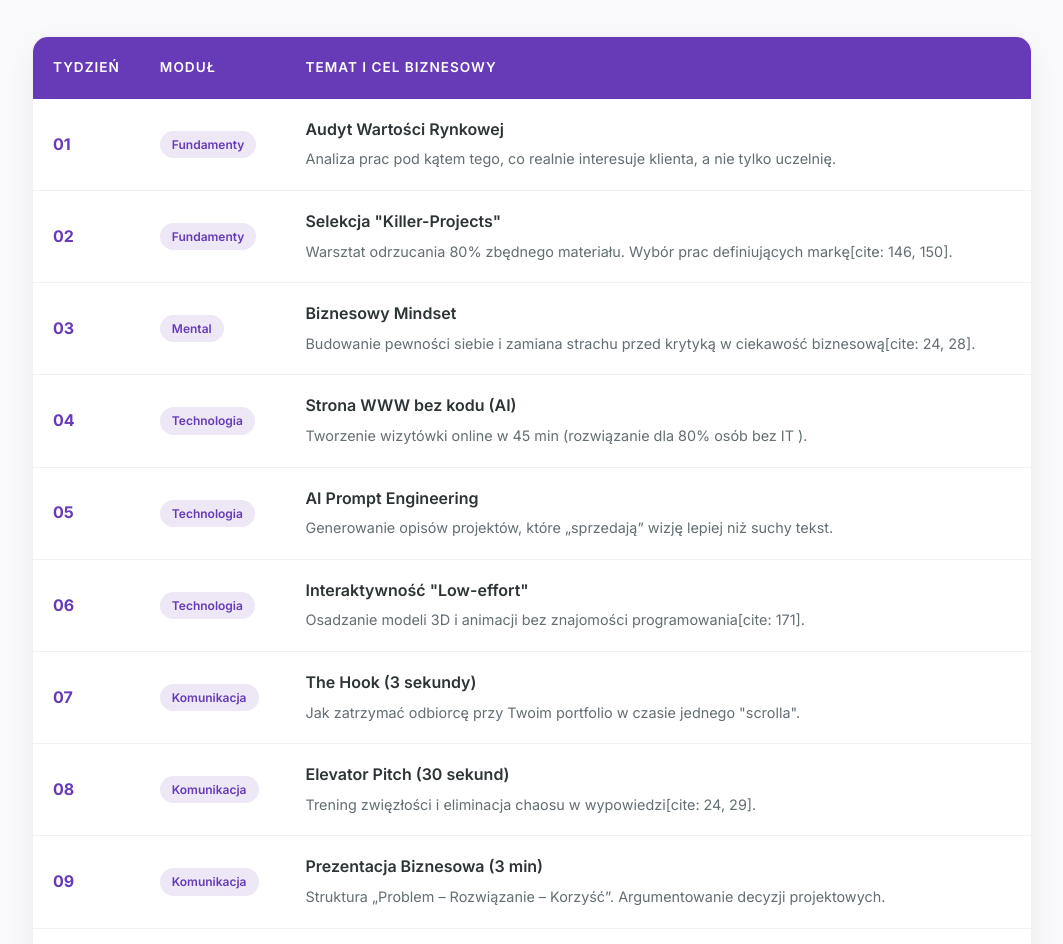
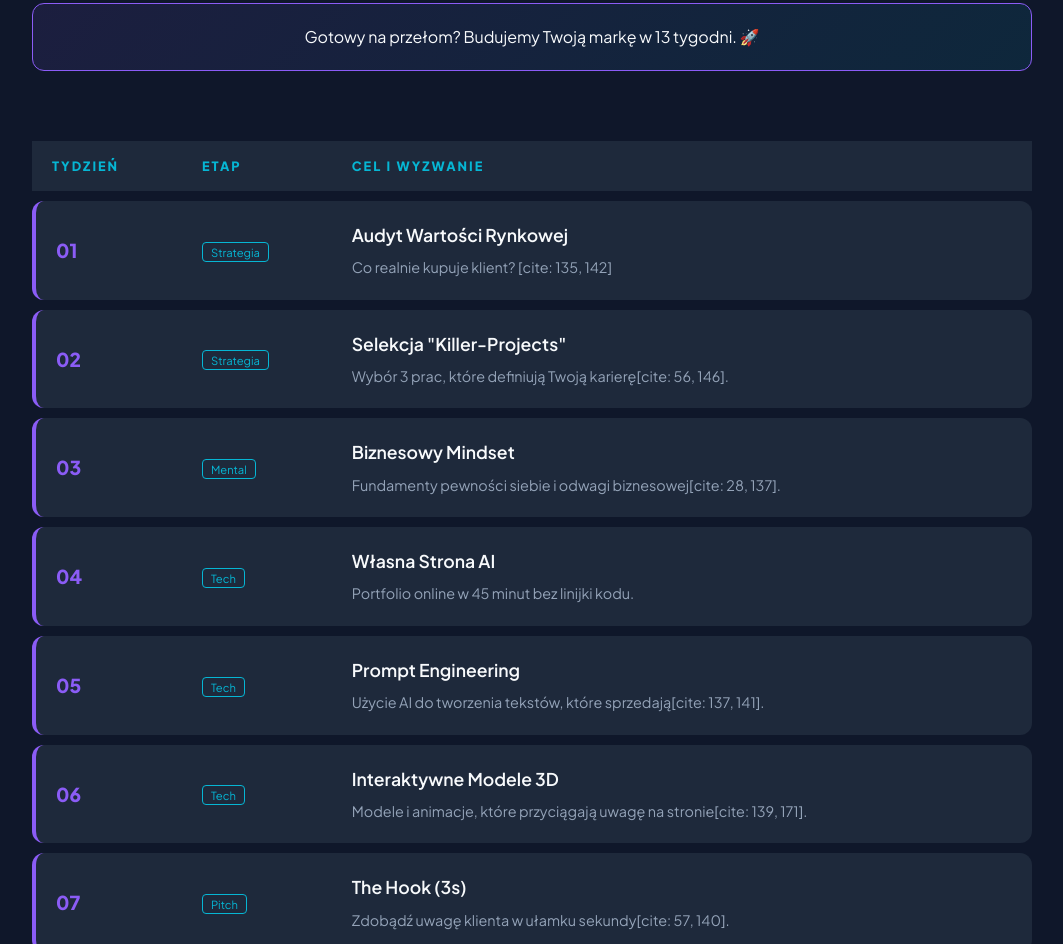
Before and after one commit to bart10152/interaktywneprezentacje, a plain HTML site: page index.html in a window 1280 px wide. Shown: the part 156-1100 px from the top of the page, without its empty margins (108-1171 px from the left). Drawn offline with Linux system fonts and the light colour scheme.

Commit message:
Update index.html

```diff
--- a/index.html
+++ b/index.html
@@ -2,32 +2,25 @@
 <html lang="pl">
 <head>
     <meta charset="UTF-8">
-    <meta name="viewport" content="width=device-width, initial-scale=1.0">
-    <title>Architekt Przedsiębiorczy | Harmonogram Zajęć</title>
-    <link href="https://fonts.googleapis.com/css2?family=Inter:wght@300;400;600;700&display=swap" rel="stylesheet">
+    <title>Architekt Przedsiębiorczy | Dashboard</title>
+    <link href="https://fonts.googleapis.com/css2?family=Plus+Jakarta+Sans:wght@300;400;600;800&display=swap" rel="stylesheet">
     <style>
         :root {
-            --primary: #673ab7; /* Purpura z raportu [cite: 3, 32] */
-            --primary-light: #ede7f6;
-            --accent: #ff4081;
-            --text-dark: #2d3436;
-            --text-light: #636e72;
-            --bg: #f9f9fb;
-            --white: #ffffff;
-        }
-
-        * {
-            margin: 0;
-            padding: 0;
-            box-sizing: border-box;
+            --bg-dark: #0f172a;
+            --card-bg: #1e293b;
+            --accent-purple: #8b5cf6;
+            --accent-cyan: #06b6d4;
+            --text-main: #f8fafc;
+            --text-dim: #94a3b8;
         }
 
         body {
-            font-family: 'Inter', sans-serif;
-            background-color: var(--bg);
-            color: var(--text-dark);
+            background-color: var(--bg-dark);
+            color: var(--text-main);
+            font-family: 'Plus Jakarta Sans', sans-serif;
+            margin: 0;
+            padding: 40px 20px;
             line-height: 1.6;
-            padding: 40px 20px;
         }
 
         .container {
@@ -37,96 +30,67 @@
 
         header {
             text-align: center;
-            margin-bottom: 50px;
+            margin-bottom: 60px;
         }
 
         header h1 {
-            font-size: 2.5rem;
-            font-weight: 700;
-            color: var(--primary);
-            text-transform: uppercase;
-            letter-spacing: -1px;
+            font-size: 3rem;
+            font-weight: 800;
+            background: linear-gradient(to right, var(--accent-purple), var(--accent-cyan));
+            -webkit-background-clip: text;
+            -webkit-text-fill-color: transparent;
             margin-bottom: 10px;
+            letter-spacing: -2px;
         }
 
-        header p {
-            color: var(--text-light);
-            font-size: 1.1rem;
-        }
-
-        .card {
-            background: var(--white);
-            border-radius: 16px;
-            box-shadow: 0 10px 30px rgba(0,0,0,0.05);
-            overflow: hidden;
-            border: 1px solid rgba(0,0,0,0.05);
+        .cta-box {
+            background: linear-gradient(135deg, rgba(139, 92, 246, 0.1), rgba(6, 182, 212, 0.1));
+            border: 1px solid var(--accent-purple);
+            padding: 20px;
+            border-radius: 12px;
+            text-align: center;
+            margin-bottom: 40px;
         }
 
         table {
             width: 100%;
-            border-collapse: collapse;
-            text-align: left;
-        }
-
-        thead {
-            background-color: var(--primary);
-            color: var(--white);
+            border-collapse: separate;
+            border-spacing: 0 10px;
         }
 
         th {
-            padding: 20px;
-            font-weight: 600;
+            text-align: left;
+            padding: 15px 20px;
+            color: var(--accent-cyan);
             text-transform: uppercase;
-            font-size: 0.85rem;
-            letter-spacing: 1px;
+            font-size: 0.8rem;
+            letter-spacing: 2px;
+        }
+
+        tr {
+            background-color: var(--card-bg);
+            transition: transform 0.2s ease, box-shadow 0.2s ease;
+        }
+
+        tr:hover {
+            transform: scale(1.01);
+            box-shadow: 0 10px 20px rgba(0,0,0,0.3);
+            background-color: #27354d;
         }
 
         td {
-            padding: 18px 20px;
-            border-bottom: 1px solid #f1f1f1;
+            padding: 20px;
         }
 
-        tr:last-child td {
-            border-bottom: none;
-        }
+        td:first-child { border-radius: 12px 0 0 12px; border-left: 4px solid var(--accent-purple); }
+        td:last-child { border-radius: 0 12px 12px 0; }
 
-        tr:hover {
-            background-color: var(--primary-light);
-            transition: background 0.3s ease;
-        }
+        .week { font-weight: 800; color: var(--accent-purple); font-size: 1.2rem; }
+        .tag { font-size: 0.7rem; color: var(--accent-cyan); border: 1px solid var(--accent-cyan); padding: 2px 8px; border-radius: 4px; }
+        .topic { display: block; font-weight: 600; margin-bottom: 5px; font-size: 1.1rem; }
+        .desc { color: var(--text-dim); font-size: 0.9rem; }
 
-        .week-no {
-            font-weight: 700;
-            color: var(--primary);
-            width: 100px;
-        }
-
-        .tag {
-            display: inline-block;
-            padding: 4px 12px;
-            border-radius: 20px;
-            font-size: 0.75rem;
-            font-weight: 600;
-            background: var(--primary-light);
-            color: var(--primary);
-        }
-
-        .topic {
-            font-weight: 600;
-            display: block;
-            margin-bottom: 4px;
-        }
-
-        .goal {
-            font-size: 0.9rem;
-            color: var(--text-light);
-        }
-
-        /* Responsywność */
-        @media (max-width: 768px) {
-            th:nth-child(2), td:nth-child(2) { display: none; }
-            header h1 { font-size: 1.8rem; }
-        }
+        @media print { body { background: white; color: black; } .container { box-shadow: none; } }
     </style>
 </head>
 <body>
@@ -134,127 +98,88 @@
 <div class="container">
     <header>
         <h1>Architekt Przedsiębiorczy</h1>
-        <p>Program 13 spotkań: Od paraliżującego stresu do pewności w biznesie</p>
+        <div class="cta-box">
+            Gotowy na przełom? Budujemy Twoją markę w 13 tygodni. 🚀
+        </div>
     </header>
 
-    <div class="card">
     <table>
         <thead>
             <tr>
                 <th>Tydzień</th>
-                    <th>Moduł</th>
-                    <th>Temat i Cel biznesowy</th>
+                <th>Etap</th>
+                <th>Cel i Wyzwanie</th>
             </tr>
         </thead>
         <tbody>
             <tr>
-                    <td class="week-no">01</td>
-                    <td><span class="tag">Fundamenty</span></td>
-                    <td>
-                        <span class="topic">Audyt Wartości Rynkowej</span>
-                        <span class="goal">Analiza prac pod kątem tego, co realnie interesuje klienta, a nie tylko uczelnię.</span>
-                    </td>
+                <td class="week">01</td>
+                <td><span class="tag">Strategia</span></td>
+                <td><span class="topic">Audyt Wartości Rynkowej</span><span class="desc">Co realnie kupuje klient? [cite: 135, 142]</span></td>
             </tr>
             <tr>
-                    <td class="week-no">02</td>
-                    <td><span class="tag">Fundamenty</span></td>
-                    <td>
-                        <span class="topic">Selekcja "Killer-Projects"</span>
-                        <span class="goal">Warsztat odrzucania 80% zbędnego materiału. Wybór prac definiujących markę[cite: 146, 150].</span>
-                    </td>
+                <td class="week">02</td>
+                <td><span class="tag">Strategia</span></td>
+                <td><span class="topic">Selekcja "Killer-Projects"</span><span class="desc">Wybór 3 prac, które definiują Twoją karierę[cite: 56, 146].</span></td>
             </tr>
             <tr>
-                    <td class="week-no">03</td>
+                <td class="week">03</td>
                 <td><span class="tag">Mental</span></td>
-                    <td>
-                        <span class="topic">Biznesowy Mindset</span>
-                        <span class="goal">Budowanie pewności siebie i zamiana strachu przed krytyką w ciekawość biznesową[cite: 24, 28].</span>
-                    </td>
+                <td><span class="topic">Biznesowy Mindset</span><span class="desc">Fundamenty pewności siebie i odwagi biznesowej[cite: 28, 137].</span></td>
             </tr>
             <tr>
-                    <td class="week-no">04</td>
-                    <td><span class="tag">Technologia</span></td>
-                    <td>
-                        <span class="topic">Strona WWW bez kodu (AI)</span>
-                        <span class="goal">Tworzenie wizytówki online w 45 min (rozwiązanie dla 80% osób bez IT ).</span>
-                    </td>
+                <td class="week">04</td>
+                <td><span class="tag">Tech</span></td>
+                <td><span class="topic">Własna Strona AI</span><span class="desc">Portfolio online w 45 minut bez linijki kodu.</span></td>
             </tr>
             <tr>
-                    <td class="week-no">05</td>
-                    <td><span class="tag">Technologia</span></td>
-                    <td>
-                        <span class="topic">AI Prompt Engineering</span>
-                        <span class="goal">Generowanie opisów projektów, które „sprzedają” wizję lepiej niż suchy tekst.</span>
-                    </td>
+                <td class="week">05</td>
+                <td><span class="tag">Tech</span></td>
+                <td><span class="topic">Prompt Engineering</span><span class="desc">Użycie AI do tworzenia tekstów, które sprzedają[cite: 137, 141].</span></td>
             </tr>
             <tr>
-                    <td class="week-no">06</td>
-                    <td><span class="tag">Technologia</span></td>
-                    <td>
-                        <span class="topic">Interaktywność "Low-effort"</span>
-                        <span class="goal">Osadzanie modeli 3D i animacji bez znajomości programowania[cite: 171].</span>
-                    </td>
+                <td class="week">06</td>
+                <td><span class="tag">Tech</span></td>
+                <td><span class="topic">Interaktywne Modele 3D</span><span class="desc">Modele i animacje, które przyciągają uwagę na stronie[cite: 139, 171].</span></td>
             </tr>
             <tr>
-                    <td class="week-no">07</td>
-                    <td><span class="tag">Komunikacja</span></td>
-                    <td>
-                        <span class="topic">The Hook (3 sekundy)</span>
-                        <span class="goal">Jak zatrzymać odbiorcę przy Twoim portfolio w czasie jednego "scrolla".</span>
-                    </td>
+                <td class="week">07</td>
+                <td><span class="tag">Pitch</span></td>
+                <td><span class="topic">The Hook (3s)</span><span class="desc">Zdobądź uwagę klienta w ułamku sekundy[cite: 57, 140].</span></td>
             </tr>
             <tr>
-                    <td class="week-no">08</td>
-                    <td><span class="tag">Komunikacja</span></td>
-                    <td>
-                        <span class="topic">Elevator Pitch (30 sekund)</span>
-                        <span class="goal">Trening zwięzłości i eliminacja chaosu w wypowiedzi[cite: 24, 29].</span>
-                    </td>
+                <td class="week">08</td>
+                <td><span class="tag">Pitch</span></td>
+                <td><span class="topic">Elevator Pitch (30s)</span><span class="desc">Precyzyjna odpowiedź na pytanie "Czym się zajmujesz?"[cite: 27, 29].</span></td>
             </tr>
             <tr>
-                    <td class="week-no">09</td>
-                    <td><span class="tag">Komunikacja</span></td>
-                    <td>
-                        <span class="topic">Prezentacja Biznesowa (3 min)</span>
-                        <span class="goal">Struktura „Problem – Rozwiązanie – Korzyść”. Argumentowanie decyzji projektowych.</span>
-                    </td>
+                <td class="week">09</td>
+                <td><span class="tag">Pitch</span></td>
+                <td><span class="topic">Prezentacja Biznesowa (3min)</span><span class="desc">Jak argumentować decyzje, by zyskać akceptację[cite: 27, 135].</span></td>
             </tr>
             <tr>
-                    <td class="week-no">10</td>
+                <td class="week">10</td>
                 <td><span class="tag">Warsztat</span></td>
-                    <td>
-                        <span class="topic">Graficzny Quick-Fix</span>
-                        <span class="goal">Triki AI i postprodukcji. Ratowanie "plastikowych" wizualizacji.</span>
-                    </td>
+                <td><span class="topic">Graficzny Quick-Fix</span><span class="desc">Triki AI na profesjonalne wizualizacje w 10 minut[cite: 132, 139].</span></td>
             </tr>
             <tr>
-                    <td class="week-no">11</td>
+                <td class="week">11</td>
                 <td><span class="tag">Warsztat</span></td>
-                    <td>
-                        <span class="topic">Odporność na Feedback</span>
-                        <span class="goal">Przyjmowanie uwag i merytoryczna obrona swojej wizji bez stresu[cite: 195, 223].</span>
-                    </td>
+                <td><span class="topic">Feedback as a Tool</span><span class="desc">Merytoryczna obrona projektu przed trudnym klientem[cite: 25, 195].</span></td>
             </tr>
             <tr>
-                    <td class="week-no">12</td>
+                <td class="week">12</td>
                 <td><span class="tag">Finał</span></td>
-                    <td>
-                        <span class="topic">Konsultacje Biznesowe 1:1</span>
-                        <span class="goal">Indywidualne szlifowanie narzędzi sprzedaży i mowy przed finałem[cite: 222].</span>
-                    </td>
+                <td><span class="topic">Konsultacje 1:1</span><span class="desc">Szlifowanie detali Twojej mowy i strony[cite: 222].</span></td>
             </tr>
             <tr>
-                    <td class="week-no">13</td>
+                <td class="week">13</td>
                 <td><span class="tag">Finał</span></td>
-                    <td>
-                        <span class="topic">Grand Slam Pitching</span>
-                        <span class="goal">Prezentacja strony i trening pitchów – ostateczny test pewności siebie.</span>
-                    </td>
+                <td><span class="topic">Grand Slam Pitching</span><span class="desc">Finałowa walka o pewność siebie przed grupą[cite: 24, 28].</span></td>
             </tr>
         </tbody>
     </table>
 </div>
-</div>
 
 </body>
 </html>
```
Lines whose indentation alone changed are shown as unchanged.
